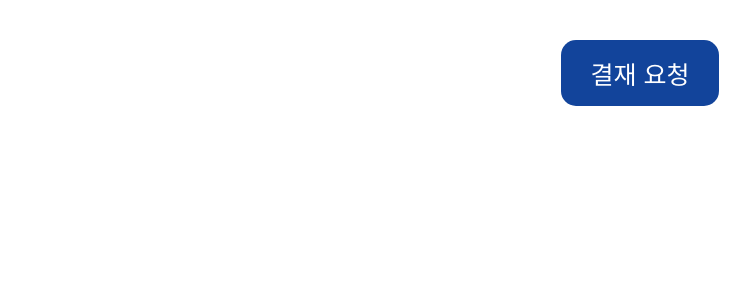
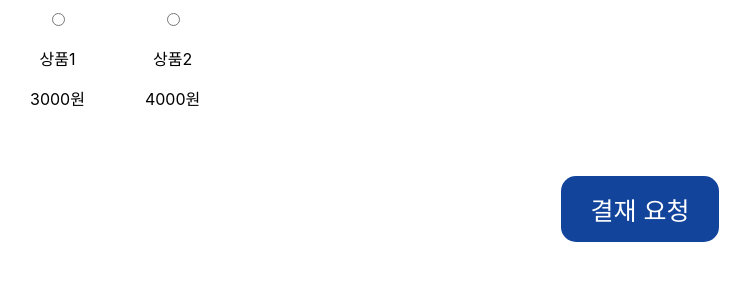
Before and after one commit to seunggu/iamport-example, a React (Create React App) app in the folder web/: page / in a window 1280 px wide. Shown: the top 300 px of the page, without its empty margins (0-751 px from the left). Built offline with nearby package versions, Linux system fonts and the light colour scheme.

Commit message:
상품 리스트 컴포넌트 추가

```diff
--- a/web/src/components/App/App.js
+++ b/web/src/components/App/App.js
@@ -1,12 +1,39 @@
 import React, { Component } from 'react';
 import './App.css';
+
+import ProductList from '../ProductList/ProductList';
 import PaymentButton from '../PaymentButton/PaymentButton';
 
 export default class App extends Component {
 
+  constructor(props) {
+    super(props);
+
+    this.state = {
+      products: [
+        {
+          id: "5cf488d468f44cc37a0fff51",
+          name: "상품1",
+          price: 3000,
+        },
+        {
+          id: "5cf488d468f44cc37a0fff52",
+          name: "상품2",
+          price: 4000,
+        },
+      ],
+    };
+  }
+
+  componentDidMount() {
+
+  }
+
   render() {
+    const { products } = this.state;
     return (
       <div className="App">
+        <ProductList products={products} />
         <PaymentButton />
       </div>
     );
--- a/web/src/components/PaymentButton/PaymentButton.css
+++ b/web/src/components/PaymentButton/PaymentButton.css
@@ -1,4 +1,4 @@
-.btn {
+.payment-btn {
   margin-top: 40px;
   padding: 15px 30px;
   color: #ffffff;
--- a/web/src/components/PaymentButton/PaymentButton.js
+++ b/web/src/components/PaymentButton/PaymentButton.js
@@ -59,7 +59,7 @@ export default class PaymentButton extends Component {
   render() {
     return (
       <button
-        className="btn"
+        className="payment-btn"
         onClick={this.onClick}
       >
         결재 요청
--- /dev/null
+++ b/web/src/components/ProductList/ProductItem.css
@@ -0,0 +1,5 @@
+.product-item-container {
+  padding: 10px 30px;
+  background-color: '#e0e0e0';
+  float: left;
+}
--- /dev/null
+++ b/web/src/components/ProductList/ProductItem.js
@@ -0,0 +1,26 @@
+import React, { Component } from 'react';
+import PropTypes from 'prop-types';
+
+import './ProductItem.css';
+
+export default class ProductItem extends Component {
+
+  static propTypes = {
+    product: PropTypes.shape({
+      id: PropTypes.string.isRequired,
+      name: PropTypes.string.isRequired,
+      price: PropTypes.number.isRequired,
+    }).isRequired,
+  };
+
+  render() {
+    const { product } = this.props;
+    return (
+      <div className="product-item-container">
+        <input type="radio" />
+        <p>{product.name}</p>
+        <p>{product.price}원</p>
+      </div>
+    );
+  }
+}
--- /dev/null
+++ b/web/src/components/ProductList/ProductList.css
@@ -0,0 +1,5 @@
+.product-list-container::after {
+  display: block;
+  content: '';
+  clear: both;
+}
--- /dev/null
+++ b/web/src/components/ProductList/ProductList.js
@@ -0,0 +1,31 @@
+import React, { Component } from 'react';
+import PropTypes from 'prop-types';
+
+import './ProductList.css';
+
+import ProductItem from './ProductItem';
+
+export default class ProductList extends Component {
+
+  static propTypes = {
+    products: PropTypes.arrayOf(PropTypes.shape({
+      id: PropTypes.string.isRequired,
+      name: PropTypes.string.isRequired,
+      price: PropTypes.number.isRequired,
+    })).isRequired,
+  };
+
+  renderProductItems = () => {
+    const { products } = this.props;
+    return products.map(product => <ProductItem key={product.id} product={product} />);
+  }
+
+  render() {
+
+    return (
+      <div className="product-list-container">
+        {this.renderProductItems()}
+      </div>
+    );
+  }
+}
```
